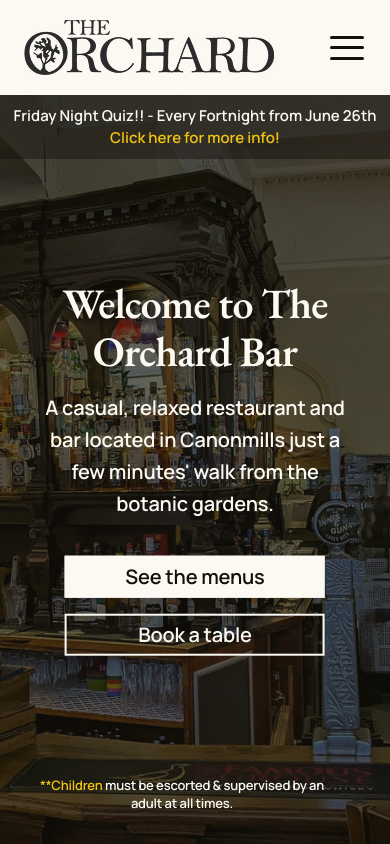
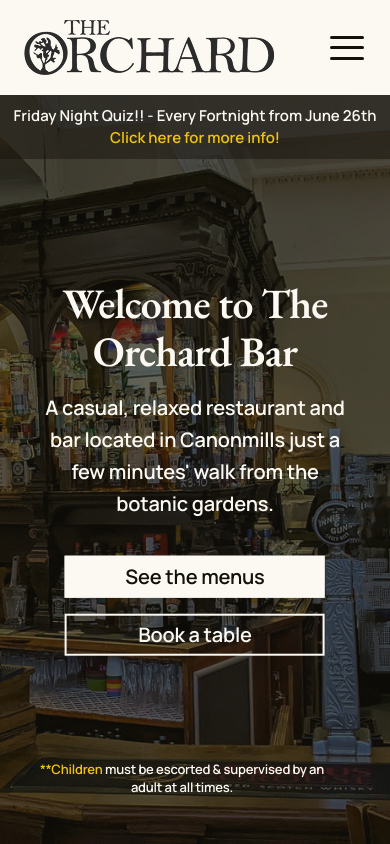
Before and after one commit to 12vblanco/the-orchard-2026, a React (Vite) app: page / in a window 390 px wide. Shown: the top 844 px of the page. Built offline with nearby package versions, Linux system fonts and the light colour scheme.

Commit message:
Banner and ppolicy possitioning

```diff
--- a/src/components/hero/Hero.module.css
+++ b/src/components/hero/Hero.module.css
@@ -133,12 +133,11 @@
 
   .heroPolicy {
     text-align: center;
-    bottom: 1rem;
+    bottom: 3rem;
     line-height: 1.4;
     max-width: 300px;
     font-size: var(--text-ssm);
     margin: 0 auto;
-    padding-bottom: 1rem;
     /* left: 1rem; */
   }
 }
```
